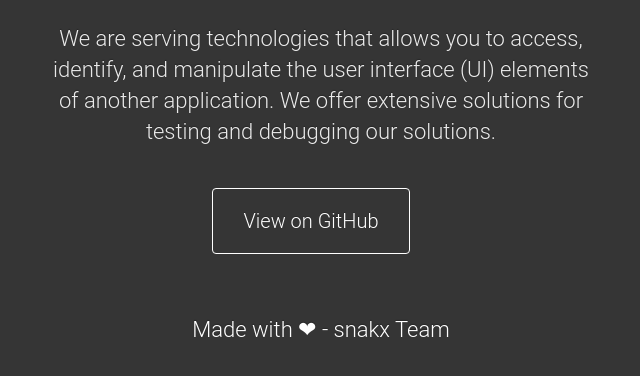
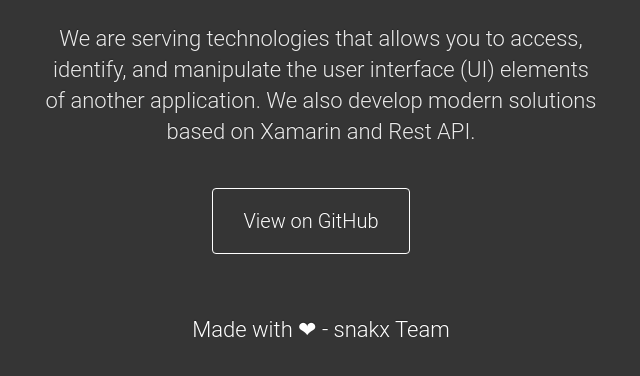
Before and after one commit to snakx/web, a plain HTML site: page index.html in a window 1280 px wide. Shown: the part 352-728 px from the top of the page, without its empty margins (299-939 px from the left). Drawn offline with Linux system fonts and the light colour scheme.

Commit message:
Update web

```diff
--- a/index.html
+++ b/index.html
@@ -12,7 +12,7 @@
 	<link href='http://fonts.googleapis.com/css?family=Open+Sans:300italic,400italic,600italic,700italic,400,300,600,700' rel='stylesheet' type='text/css'>
 	<meta content="snakx - We are serving technologies that allows you to access, identify, and manipulate the user interface (UI) elements of another application." name="description">
 	<meta content="snakx Team" name="author">
-    <meta name="keywords" content="snakx, UI Automation, UIAutomation, UI Automation Server, AccessibilityService, Accessibility Service">
+    <meta name="keywords" content="snakx, UI Automation, UIAutomation, UI Automation Server, AccessibilityService, Accessibility Service, Xamarin, Rest API, API, Java">
 </head>
 <body>
 
@@ -34,7 +34,7 @@
 						<img src="./images/snakx_256.png" alt="snakx" width="256" height="256">
 
 	        			<h1>snakx</h1>
-						<h2>We are serving technologies that allows you to access, identify, and manipulate the user interface (UI) elements of another application. We offer extensive solutions for testing and debugging our solutions.</h2>
+						<h2>We are serving technologies that allows you to access, identify, and manipulate the user interface (UI) elements of another application. We also develop modern solutions based on Xamarin and Rest API.</h2>
 
 						<a href="https://github.com/snakx" class="btn btn-secondary">View on GitHub</a>
 
```
